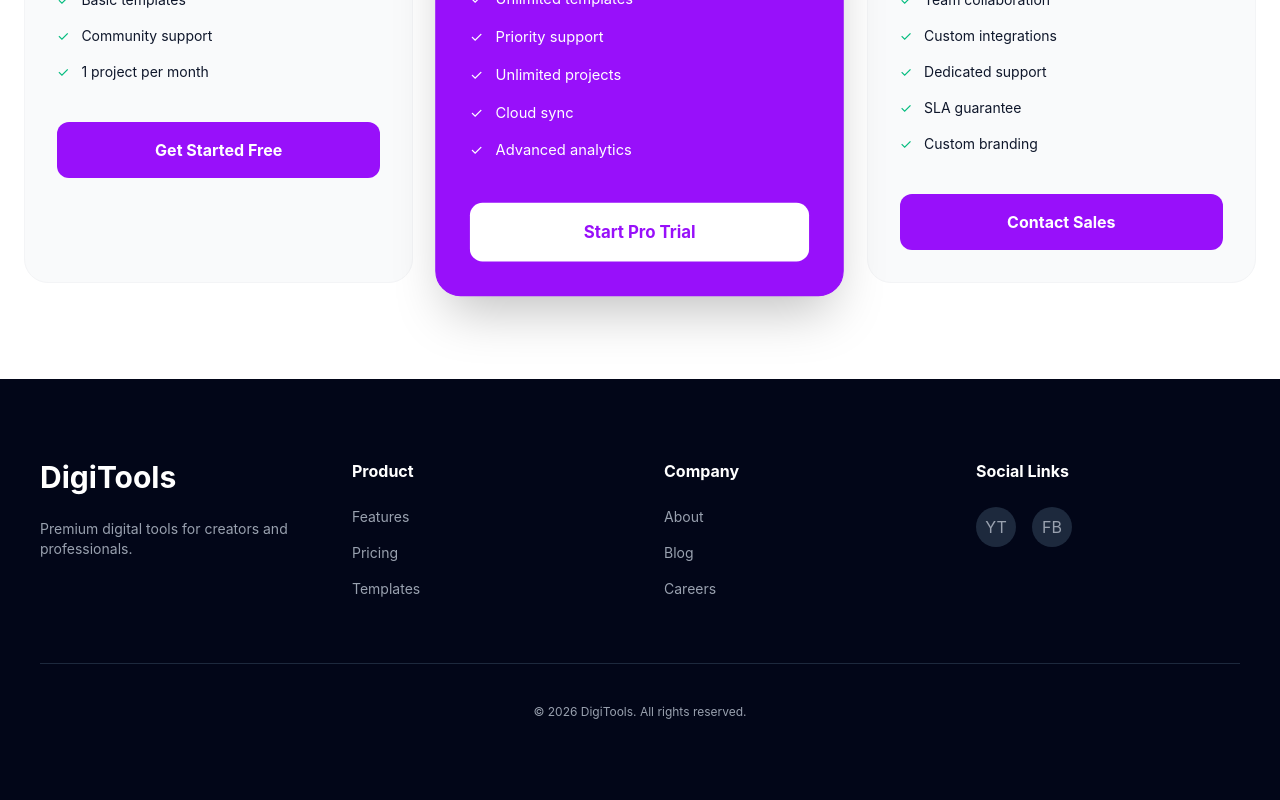
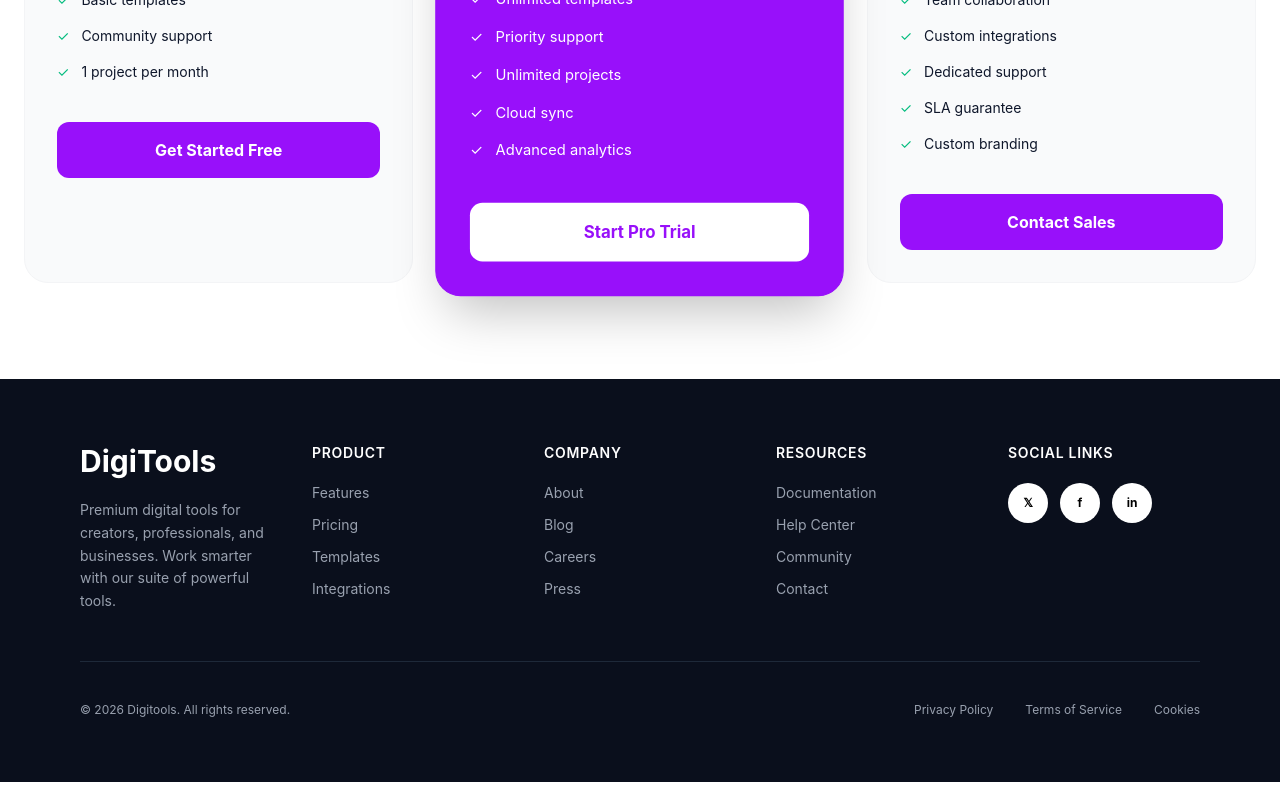
Before and after one commit to 03shawon/A6-Digital-Tools-Website, a React (Vite) app: page / in a window 1280 px wide. Shown: the part 3395-4195 px from the top of the page. Built offline with nearby package versions, Linux system fonts and the light colour scheme.

Commit message:
footer design completed

```diff
--- a/src/components/Footer.jsx
+++ b/src/components/Footer.jsx
@@ -1,33 +1,71 @@
 const Footer = () => {
   return (
-    <footer className="bg-slate-950 text-gray-400 py-20 px-10">
-      <div className="container mx-auto grid grid-cols-1 md:grid-cols-4 gap-12 border-b border-slate-800 pb-16">
-        <div className="col-span-1 md:col-span-1">
-          <h2 className="text-3xl font-bold text-white mb-6">DigiTools</h2>
-          <p className="text-sm">Premium digital tools for creators and professionals.</p>
+    <footer className="bg-[#0a0f1c] text-gray-400 py-16 px-6 md:px-20 font-sans">
+      <div className="container mx-auto grid grid-cols-1 md:grid-cols-5 gap-10 border-b border-gray-800 pb-12">
+
+        <div className="md:col-span-1">
+          <h2 className="text-3xl font-bold text-white mb-5">DigiTools</h2>
+          <p className="text-sm leading-relaxed max-w-xs">
+            Premium digital tools for creators, professionals, and businesses. Work smarter with our suite of powerful tools.
+          </p>
         </div>
+
         <div>
-          <h4 className="text-white font-bold mb-6">Product</h4>
-          <ul className="space-y-4 text-sm">
-            <li>Features</li><li>Pricing</li><li>Templates</li>
+          <h4 className="text-white font-semibold mb-5 uppercase tracking-wider text-sm">Product</h4>
+          <ul className="space-y-3 text-sm">
+            <li className="hover:text-white cursor-pointer transition">Features</li>
+            <li className="hover:text-white cursor-pointer transition">Pricing</li>
+            <li className="hover:text-white cursor-pointer transition">Templates</li>
+            <li className="hover:text-white cursor-pointer transition">Integrations</li>
           </ul>
         </div>
+
         <div>
-          <h4 className="text-white font-bold mb-6">Company</h4>
-          <ul className="space-y-4 text-sm">
-            <li>About</li><li>Blog</li><li>Careers</li>
+          <h4 className="text-white font-semibold mb-5 uppercase tracking-wider text-sm">Company</h4>
+          <ul className="space-y-3 text-sm">
+            <li className="hover:text-white cursor-pointer transition">About</li>
+            <li className="hover:text-white cursor-pointer transition">Blog</li>
+            <li className="hover:text-white cursor-pointer transition">Careers</li>
+            <li className="hover:text-white cursor-pointer transition">Press</li>
           </ul>
         </div>
+
         <div>
-          <h4 className="text-white font-bold mb-6">Social Links</h4>
-          <div className="flex gap-4">
-            <div className="w-10 h-10 bg-slate-800 rounded-full flex items-center justify-center cursor-pointer">YT</div>
-            <div className="w-10 h-10 bg-slate-800 rounded-full flex items-center justify-center cursor-pointer">FB</div>
+          <h4 className="text-white font-semibold mb-5 uppercase tracking-wider text-sm">Resources</h4>
+          <ul className="space-y-3 text-sm">
+            <li className="hover:text-white cursor-pointer transition">Documentation</li>
+            <li className="hover:text-white cursor-pointer transition">Help Center</li>
+            <li className="hover:text-white cursor-pointer transition">Community</li>
+            <li className="hover:text-white cursor-pointer transition">Contact</li>
+          </ul>
+        </div>
+
+        <div>
+          <h4 className="text-white font-semibold mb-5 uppercase tracking-wider text-sm">Social Links</h4>
+          <div className="flex gap-3">
+            <div className="w-10 h-10 bg-white rounded-full flex items-center justify-center cursor-pointer hover:bg-gray-200 transition">
+              <span className="text-black font-bold text-xs">𝕏</span>
+            </div>
+            <div className="w-10 h-10 bg-white rounded-full flex items-center justify-center cursor-pointer hover:bg-gray-200 transition">
+              <span className="text-black font-bold text-xs">f</span>
+            </div>
+            <div className="w-10 h-10 bg-white rounded-full flex items-center justify-center cursor-pointer hover:bg-gray-200 transition">
+              <span className="text-black font-bold text-xs">in</span>
+            </div>
           </div>
         </div>
       </div>
-      <p className="text-center mt-10 text-xs">© 2026 DigiTools. All rights reserved.</p>
+
+      <div className="container mx-auto flex flex-col md:flex-row justify-between items-center mt-10 text-xs">
+        <p>© 2026 Digitools. All rights reserved.</p>
+        <div className="flex gap-8 mt-4 md:mt-0">
+          <span className="hover:text-white cursor-pointer transition">Privacy Policy</span>
+          <span className="hover:text-white cursor-pointer transition">Terms of Service</span>
+          <span className="hover:text-white cursor-pointer transition">Cookies</span>
+        </div>
+      </div>
     </footer>
   );
 };
+
 export default Footer;
```
